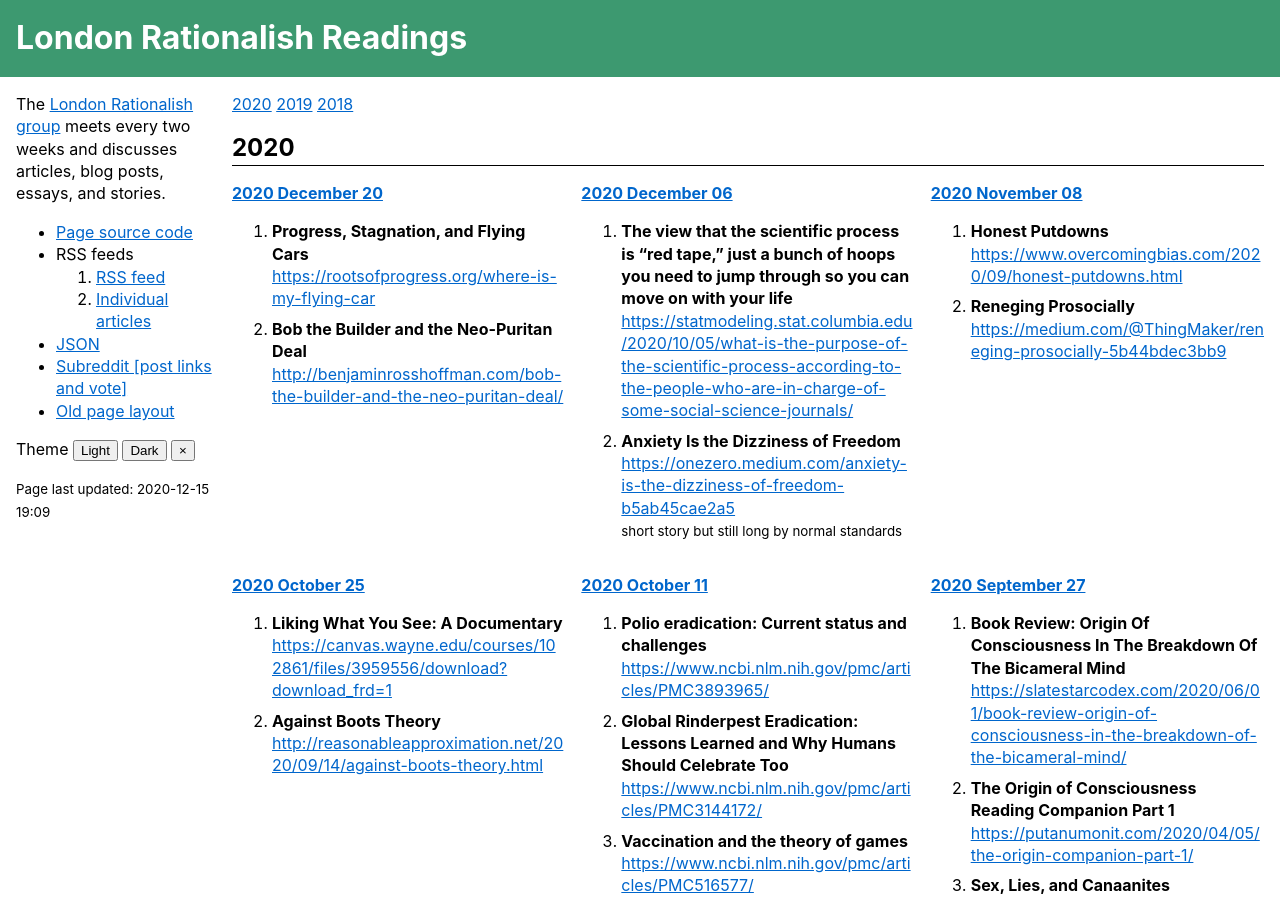
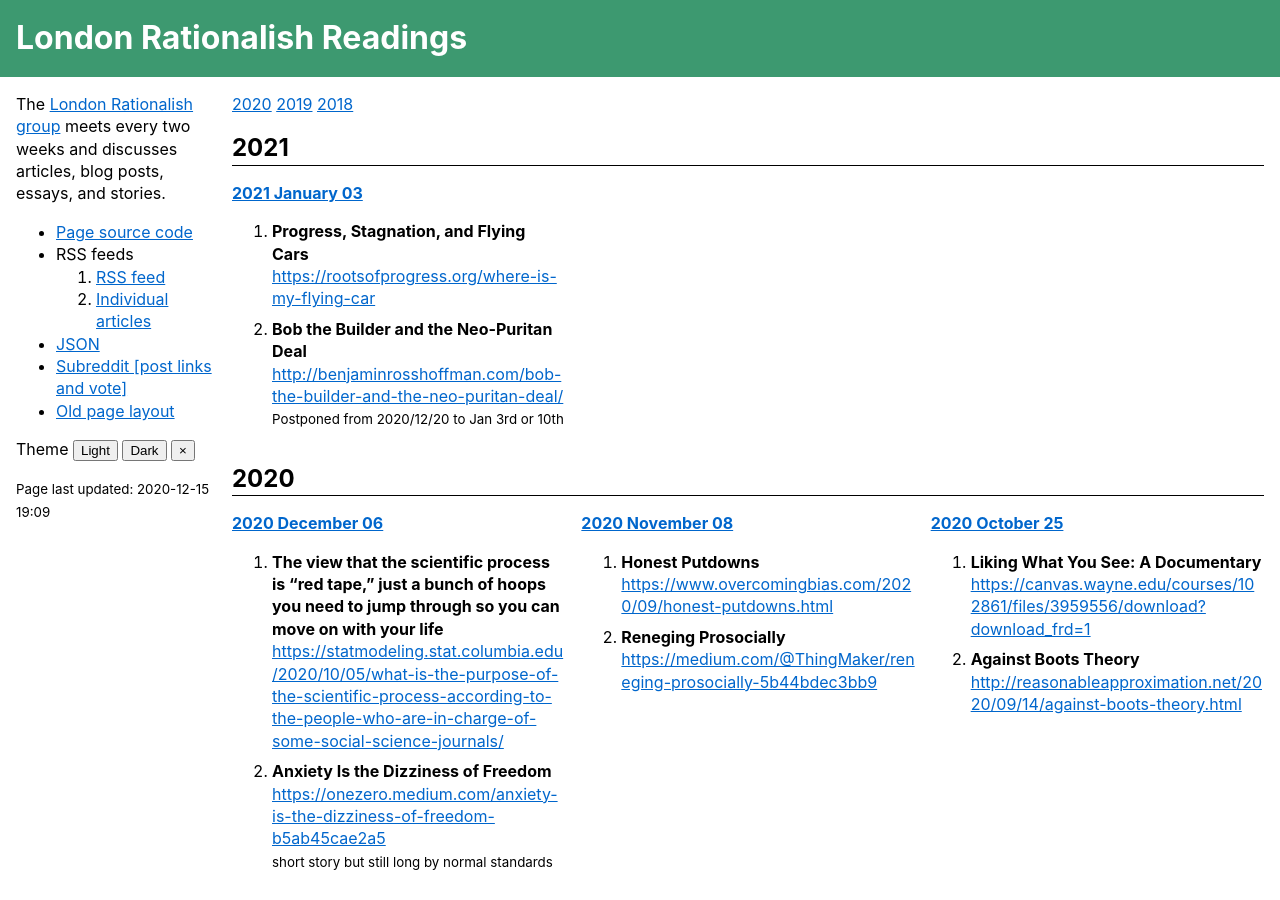
Before and after one commit to sackeyjason/london-rationalish-readings, a Jekyll site: the page built from index.html, in a window 1280 px wide and 900 px high. Built offline with Jekyll 4.4.1, drawn with Linux system fonts in a browser that asks for light colours.

Commit message:
2021.01.03

```diff
--- a/_data/list.yaml
+++ b/_data/list.yaml
@@ -1,10 +1,11 @@
 meetings:
-- date: 2020.12.20
+- date: 2021.01.03
   list:
   - title: "Progress, Stagnation, and Flying Cars"
     link: https://rootsofprogress.org/where-is-my-flying-car
   - title: "Bob the Builder and the Neo-Puritan Deal"
     link: http://benjaminrosshoffman.com/bob-the-builder-and-the-neo-puritan-deal/
+    note: Postponed from 2020/12/20 to Jan 3rd or 10th
 - date: 2020.12.06
   list:
   - title: "The view that the scientific process is “red tape,” just a bunch of hoops you need to jump through so you can move on with your life"
```
